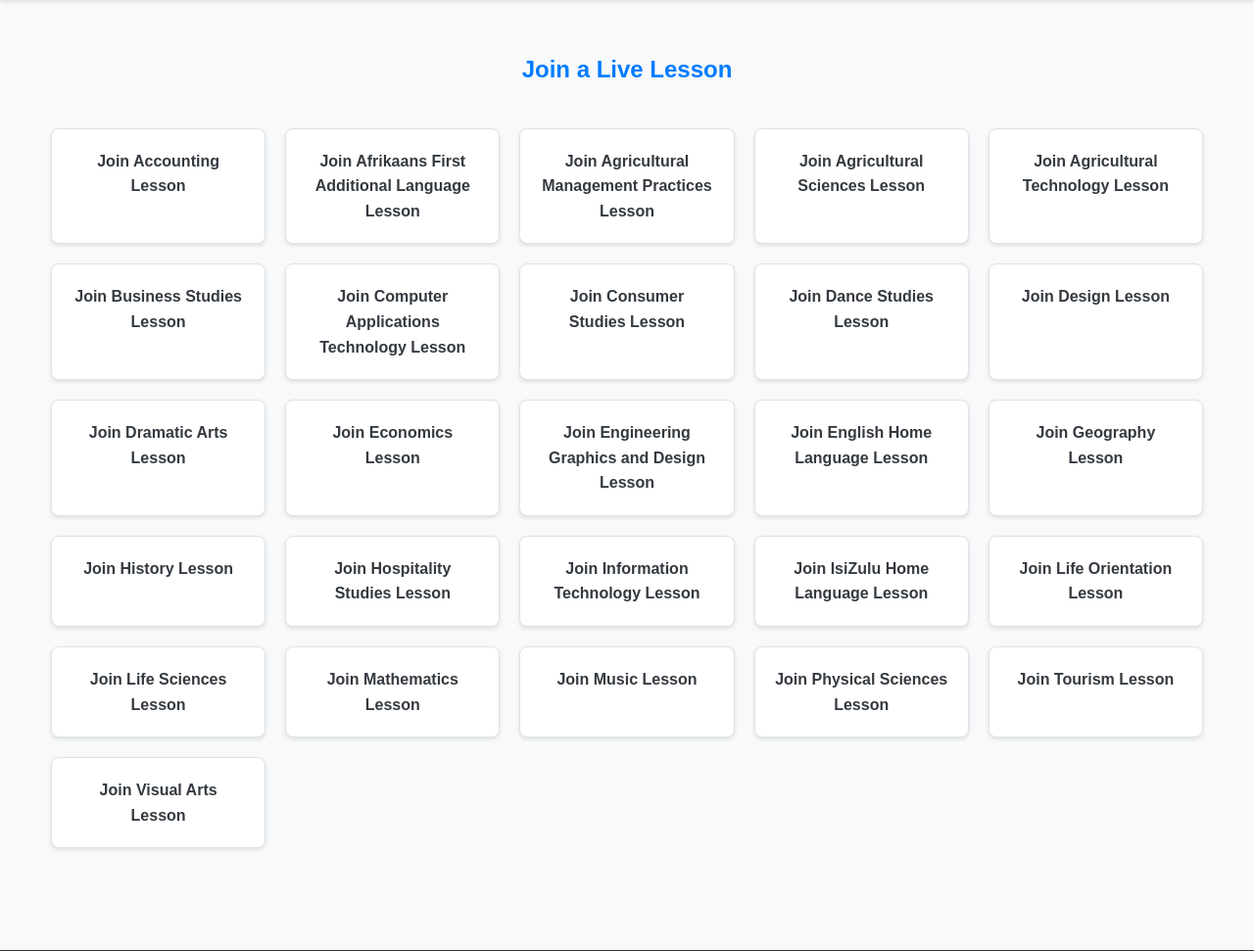
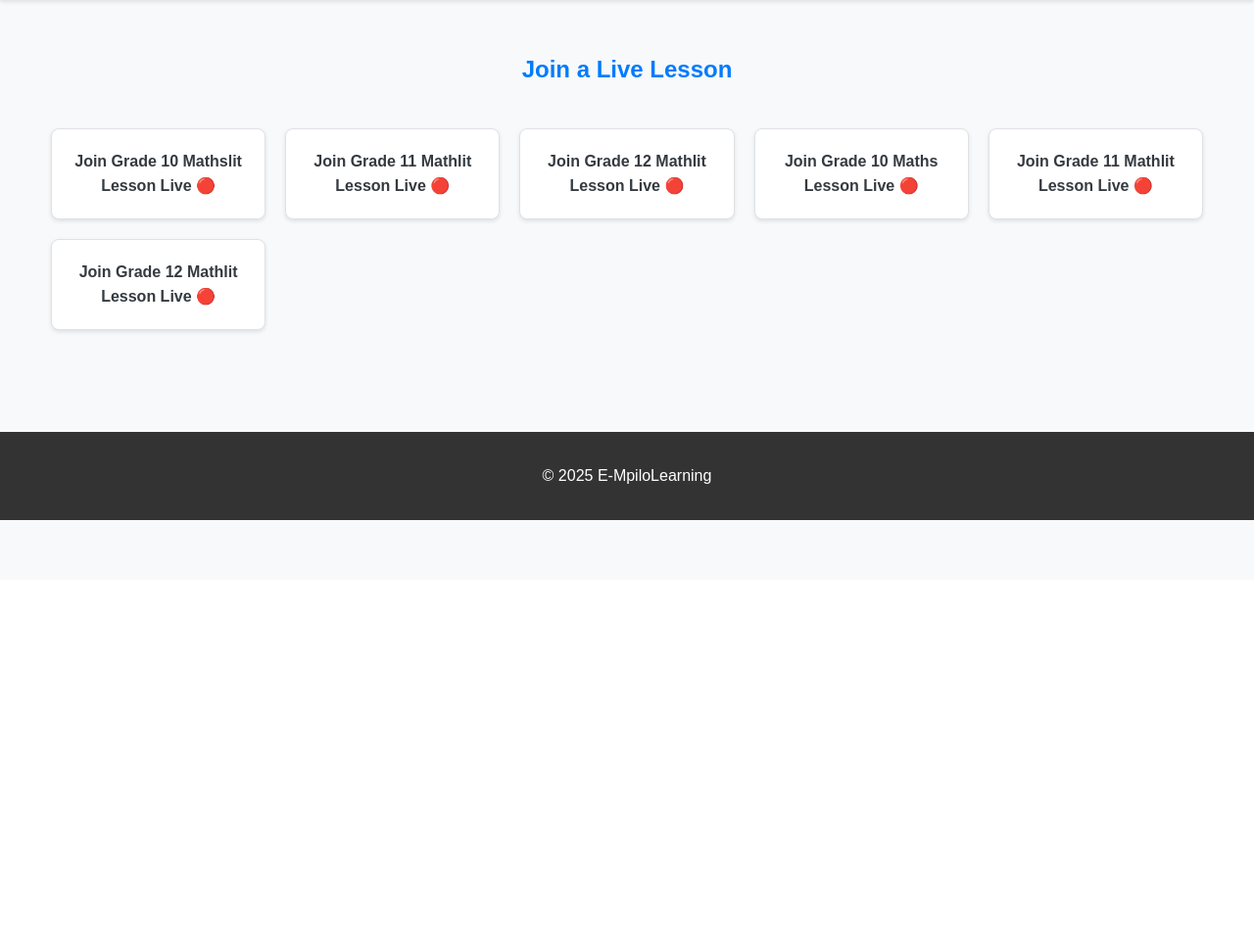
Before and after one commit to ratshikuni/slackers, a Flask app: page /live_lesson in a window 1280 px wide. Shown: the part 208-1179 px from the top of the page at 98% size. After the commit the page ends 739 px from the top, so only its background shows below. Run offline with Flask 3, Linux system fonts and the light colour scheme; the visitor is signed in with stand-in values (Sample User, id 1).

Commit message:
chore : added live lesson links

```diff
--- a/templates/live-lesson.html
+++ b/templates/live-lesson.html
@@ -50,82 +50,34 @@
         <h2>Join a Live Lesson</h2>
         <div class="grid-container">
             <div class="grid-item">
-                <a href="https://us05web.zoom.us/j/87099052702?pwd=K2pky9WGbBI5nvRp1EPoMCLZ31II7U.1#success" target="_blank">Join Accounting Lesson</a>
+                <a href="https://us05web.zoom.us/j/88626872491?pwd=A3SbFwaSh1rDIbl3RIxHmLUPHb4jtC.1" target="_blank">Join Grade 10 Mathslit Lesson
+                    <span class="live-indicator">Live 🔴</span>
+                </a>
             </div>
             <div class="grid-item">
-                <a href="https://us05web.zoom.us/j/87099052702?pwd=K2pky9WGbBI5nvRp1EPoMCLZ31II7U.1#success" target="_blank">Join Afrikaans First Additional Language Lesson</a>
+                <a href="https://us05web.zoom.us/j/85698563037?pwd=bYkob8RVsZzKsqcr2lFrnKOJLxubXm.1" target="_blank">Join Grade 11 Mathlit Lesson
+                     <span class="live-indicator">Live 🔴</span>
+                </a>
             </div>
             <div class="grid-item">
-                <a href="https://us05web.zoom.us/j/87099052702?pwd=K2pky9WGbBI5nvRp1EPoMCLZ31II7U.1#success" target="_blank">Join Agricultural Management Practices Lesson</a>
+                <a href="https://us05web.zoom.us/j/81329059694?pwd=hB1AfCnDVmWUywwhxJjgljcHXUCOzW.1" target="_blank">Join Grade 12 Mathlit Lesson
+                     <span class="live-indicator">Live 🔴</span>
+                </a>
             </div>
             <div class="grid-item">
-                <a href="https://us05web.zoom.us/j/87099052702?pwd=K2pky9WGbBI5nvRp1EPoMCLZ31II7U.1#success" target="_blank">Join Agricultural Sciences Lesson</a>
+                <a href="https://us05web.zoom.us/j/88021789786?pwd=lFjCMUa4E9xfpQ9C5Uo528mk4MMU8C.1" target="_blank">Join Grade 10 Maths Lesson
+                     <span class="live-indicator">Live 🔴</span>
+                </a>
             </div>
             <div class="grid-item">
-                <a href="https://us05web.zoom.us/j/87099052702?pwd=K2pky9WGbBI5nvRp1EPoMCLZ31II7U.1#success" target="_blank">Join Agricultural Technology Lesson</a>
+                <a href="https://us05web.zoom.us/j/87475253072?pwd=YsaXL1h2Oa8UV0t0ra5BbgzRQtf6s3.1" target="_blank">Join Grade 11 Mathlit Lesson
+                     <span class="live-indicator">Live 🔴</span>
+                </a>
             </div>
             <div class="grid-item">
-                <a href="https://us05web.zoom.us/j/87099052702?pwd=K2pky9WGbBI5nvRp1EPoMCLZ31II7U.1#success" target="_blank">Join Business Studies Lesson</a>
-            </div>
-            <div class="grid-item">
-                <a href="https://us05web.zoom.us/j/87099052702?pwd=K2pky9WGbBI5nvRp1EPoMCLZ31II7U.1#success" target="_blank">Join Computer Applications Technology Lesson</a>
-            </div>
-            <div class="grid-item">
-                <a href="https://us05web.zoom.us/j/87099052702?pwd=K2pky9WGbBI5nvRp1EPoMCLZ31II7U.1#success" target="_blank">Join Consumer Studies Lesson</a>
-            </div>
-            <div class="grid-item">
-                <a href="https://us05web.zoom.us/j/87099052702?pwd=K2pky9WGbBI5nvRp1EPoMCLZ31II7U.1#success" target="_blank">Join Dance Studies Lesson</a>
-            </div>
-            <div class="grid-item">
-                <a href="https://us05web.zoom.us/j/87099052702?pwd=K2pky9WGbBI5nvRp1EPoMCLZ31II7U.1#success" target="_blank">Join Design Lesson</a>
-            </div>
-            <div class="grid-item">
-                <a href="https://us05web.zoom.us/j/87099052702?pwd=K2pky9WGbBI5nvRp1EPoMCLZ31II7U.1#success" target="_blank">Join Dramatic Arts Lesson</a>
-            </div>
-            <div class="grid-item">
-                <a href="https://us05web.zoom.us/j/87099052702?pwd=K2pky9WGbBI5nvRp1EPoMCLZ31II7U.1#success" target="_blank">Join Economics Lesson</a>
-            </div>
-            <div class="grid-item">
-                <a href="https://us05web.zoom.us/j/87099052702?pwd=K2pky9WGbBI5nvRp1EPoMCLZ31II7U.1#success" target="_blank">Join Engineering Graphics and Design Lesson</a>
-            </div>
-            <div class="grid-item">
-                <a href="https://us05web.zoom.us/j/87099052702?pwd=K2pky9WGbBI5nvRp1EPoMCLZ31II7U.1#success" target="_blank">Join English Home Language Lesson</a>
-            </div>
-            <div class="grid-item">
-                <a href="https://us05web.zoom.us/j/87099052702?pwd=K2pky9WGbBI5nvRp1EPoMCLZ31II7U.1#success" target="_blank">Join Geography Lesson</a>
-            </div>
-            <div class="grid-item">
-                <a href="https://us05web.zoom.us/j/87099052702?pwd=K2pky9WGbBI5nvRp1EPoMCLZ31II7U.1#success" target="_blank">Join History Lesson</a>
-            </div>
-            <div class="grid-item">
-                <a href="https://us05web.zoom.us/j/87099052702?pwd=K2pky9WGbBI5nvRp1EPoMCLZ31II7U.1#success" target="_blank">Join Hospitality Studies Lesson</a>
-            </div>
-            <div class="grid-item">
-                <a href="https://us05web.zoom.us/j/87099052702?pwd=K2pky9WGbBI5nvRp1EPoMCLZ31II7U.1#success" target="_blank">Join Information Technology Lesson</a>
-            </div>
-            <div class="grid-item">
-                <a href="https://us05web.zoom.us/j/87099052702?pwd=K2pky9WGbBI5nvRp1EPoMCLZ31II7U.1#success" target="_blank">Join IsiZulu Home Language Lesson</a>
-            </div>
-            <div class="grid-item">
-                <a href="https://us05web.zoom.us/j/87099052702?pwd=K2pky9WGbBI5nvRp1EPoMCLZ31II7U.1#success" target="_blank">Join Life Orientation Lesson</a>
-            </div>
-            <div class="grid-item">
-                <a href="https://us05web.zoom.us/j/87099052702?pwd=K2pky9WGbBI5nvRp1EPoMCLZ31II7U.1#success" target="_blank">Join Life Sciences Lesson</a>
-            </div>
-            <div class="grid-item">
-                <a href="https://us05web.zoom.us/j/87099052702?pwd=K2pky9WGbBI5nvRp1EPoMCLZ31II7U.1#success" target="_blank">Join Mathematics Lesson</a>
-            </div>
-            <div class="grid-item">
-                <a href="https://us05web.zoom.us/j/87099052702?pwd=K2pky9WGbBI5nvRp1EPoMCLZ31II7U.1#success" target="_blank">Join Music Lesson</a>
-            </div>
-            <div class="grid-item">
-                <a href="https://us05web.zoom.us/j/87099052702?pwd=K2pky9WGbBI5nvRp1EPoMCLZ31II7U.1#success" target="_blank">Join Physical Sciences Lesson</a>
-            </div>
-            <div class="grid-item">
-                <a href="https://us05web.zoom.us/j/87099052702?pwd=K2pky9WGbBI5nvRp1EPoMCLZ31II7U.1#success" target="_blank">Join Tourism Lesson</a>
-            </div>
-            <div class="grid-item">
-                <a href="https://us05web.zoom.us/j/87099052702?pwd=K2pky9WGbBI5nvRp1EPoMCLZ31II7U.1#success" target="_blank">Join Visual Arts Lesson</a>
+                <a href="https://us05web.zoom.us/j/87435320313?pwd=3J2JbeinG2qvXDYHoO82WAwyIYKVNI.1" target="_blank">Join Grade 12 Mathlit Lesson
+                     <span class="live-indicator">Live 🔴</span>
+                </a>
             </div>
         </div>
     </main>
```
